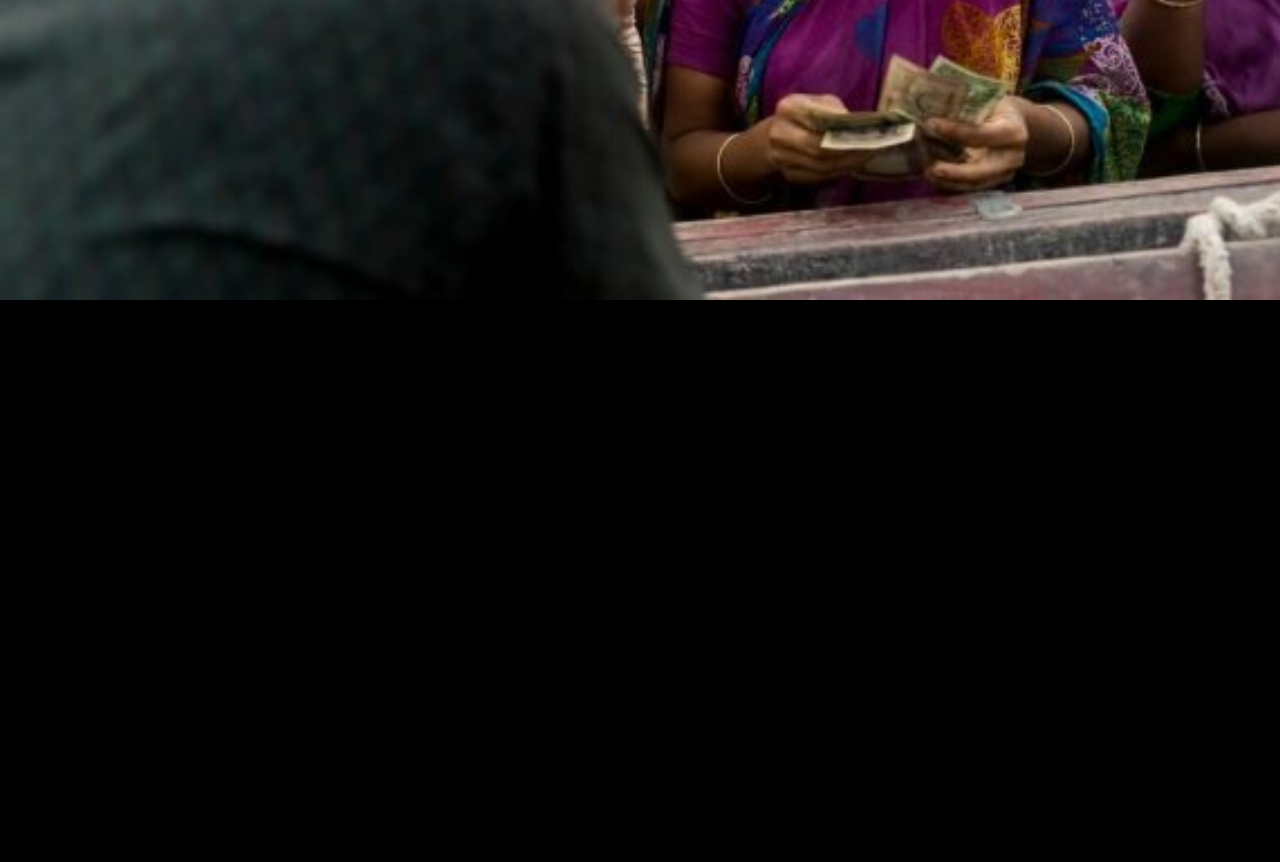
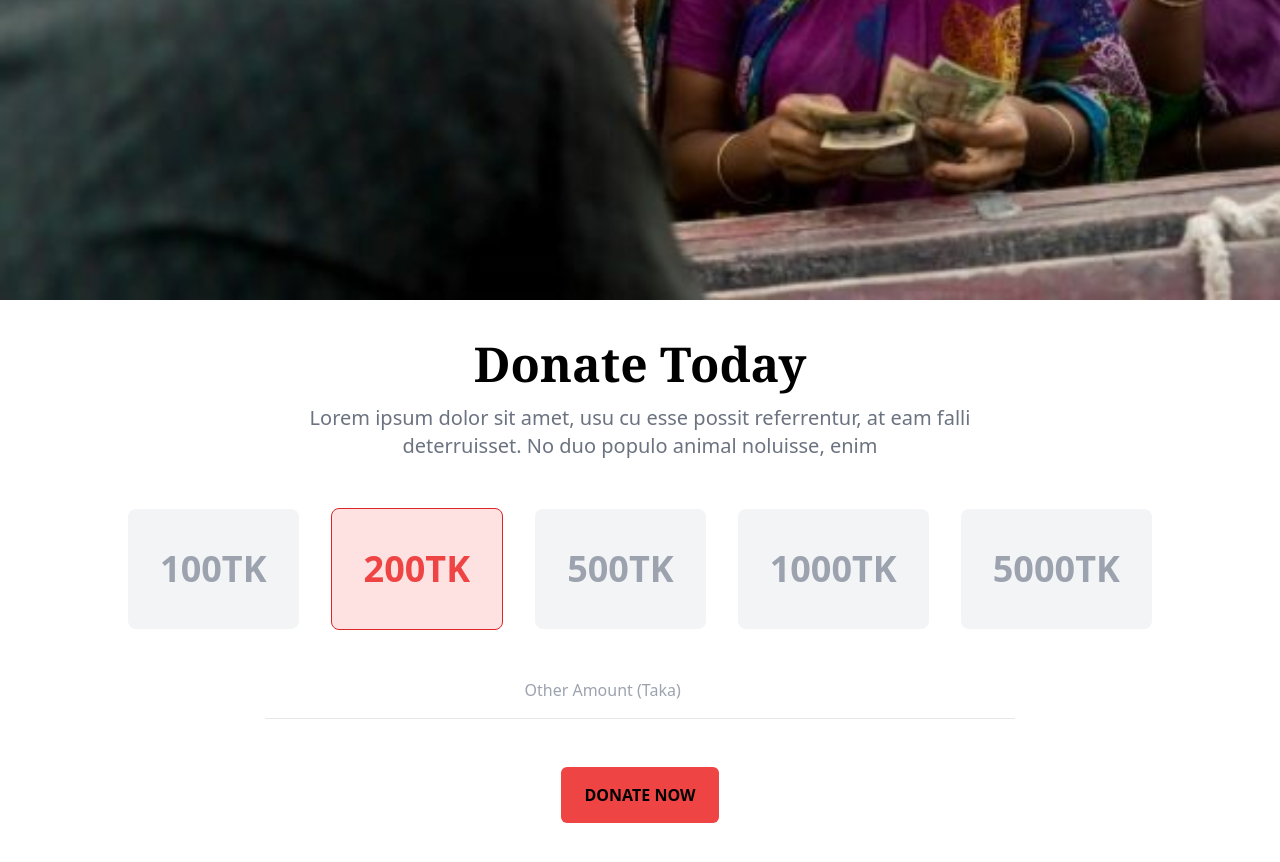
Before and after one commit to raselworshop/donate-today-my, a website built with Vite: page index.html in a window 1280 px wide. Shown: the part 680-1542 px from the top of the page. Before the commit the page ends 980 px from the top, so only its background shows below. Built offline with nearby package versions, Linux system fonts and the light colour scheme.

Commit message:
added the donate scetion

```diff
--- a/index.html
+++ b/index.html
@@ -18,9 +18,9 @@
     </script>
     <link rel="stylesheet" href="css/main.css">
 </head>
-<body class="bg-black text-white">
+<body>
     <!-- nav section start here -->
-    <nav class="w-full flex justify-end items-center my-0 mx-auto italic">
+    <nav class="w-full bg-black text-white flex justify-end items-center my-0 mx-auto italic">
         <ul class=" bg-slate-900 drop-shadow flex p-8 justify-around items-center gap-3 list-none hover:transition-transform sticky top-2 right-1">
             <li><a class="font-serif text-xl font-semibold no-underline tracking-normal hover:font-bold hover:font-sans hover:text-4xl hover:transition-transform" href="#">HOME</a></li>
             <li><a class="font-serif text-xl font-semibold no-underline tracking-normal hover:font-bold hover:font-sans hover:text-4xl hover:transition-transform" href="#">DONATE</a></li>
@@ -33,9 +33,29 @@
     <section class="w-full h-auto from-black bg-origin-content bg-fixed flex justify-center items-center gap-8 my-0 mx-auto bg-blend-darken backdrop-blur-lg bg-gradient-to-tr backdrop-saturate-0 backdrop-brightness-0 backdrop-opacity-5">
         <div class="w-full h-auto flex flex-col justify-around items-center p-72 bg-blend-overlay bg-cover bg-scroll bg-no-repeat" style="background-image: url('./images/donation1.jpg');">
             <h1 class="font-serif font-semibold text-5xl text-center text-stone-50 my-4">Let’s Help Those Who Are <br> More In Need</h1>
-            <p class="font-mono font-normal text-center text-gray-100 saturate-0 my-2 hover:text-slate-50 hover:bg-slate-950 hover:py-2 hover:px-3 hover:duration-500 hover:delay-300 hover:animate-pulse hover:ease-linear hover:transition-transform hover:rounded-md">Lorem ipsum dolor sit amet, usu cu esse possit referrentur, at eam falli <br> deterruisset. No duo populo animal noluisse, enim</p>
+            <p class="font-mono font-normal text-center text-gray-300 saturate-0 my-2 hover:text-slate-50 hover:bg-slate-950 hover:py-2 hover:px-3 hover:duration-500 hover:delay-300 hover:animate-pulse hover:ease-linear hover:transition-transform hover:rounded-md">Lorem ipsum dolor sit amet, usu cu esse possit referrentur, at eam falli <br> deterruisset. No duo populo animal noluisse, enim</p>
             <button class="backdrop-blur-sm my-8 py-4 px-6 bg-red-500 resize-x rounded-md font-semibold font-sans hover:font-serif hover:transition-all hover:duration-300 hover:ease-in-out hover:delay-0 hover:animate-pulse">DONATE NOW</button>
         </div>
     </section>
+    <!-- donate today section start here -->
+    <section class="w-11/12 flex flex-col justify-around items-center gap-4 my-10 mx-auto">
+        <div class="flex flex-col justify-evenly items-center gap-4">
+            <h1 class="font-serif font-bold from-neutral-950 text-5xl">Donate Today</h1>
+            <p class="text-center text-xl text-gray-500">Lorem ipsum dolor sit amet, usu cu esse possit referrentur, at eam falli <br> deterruisset. No duo populo animal noluisse, enim</p>
+        </div>
+        <div class="flex justify-around items-center gap-8 my-8">
+            <p class="font-semibold cursor-pointer py-10 p-8 bg-gray-100 text-gray-400 rounded-lg text-4xl hover:border hover:border-solid hover:border-red-600 hover:text-red-500 hover:bg-red-100">100TK</p>
+            <p class="font-semibold cursor-pointer py-10 p-8 bg-red-100 text-red-500 border border-solid border-red-600 rounded-lg text-4xl">200TK</p>
+            <p class="font-semibold cursor-pointer py-10 p-8 bg-gray-100 text-gray-400  rounded-lg text-4xl hover:border hover:border-solid hover:border-red-600 hover:text-red-500 hover:bg-red-100">500TK</p>
+            <p class="font-semibold cursor-pointer py-10 p-8 bg-gray-100 text-gray-400 rounded-lg text-4xl hover:border hover:border-solid hover:border-red-600 hover:text-red-500 hover:bg-red-100">1000TK</p>
+            <p class="font-semibold cursor-pointer py-10 p-8 bg-gray-100 text-gray-400 rounded-lg text-4xl hover:border hover:border-solid hover:border-red-600 hover:text-red-500 hover:bg-red-100">5000TK</p>
+        </div>
+        <div class="w-4/5 flex flex-col justify-around items-center gap-4 mx-auto my-0">
+            <input class="border-none outline-none" type="text" name="" id="" placeholder="Other Amount (Taka)">
+            <hr class="w-4/5">
+            <button class="backdrop-blur-sm my-8 py-4 px-6 bg-red-500 resize-x rounded-md font-semibold font-sans hover:font-serif hover:transition-all hover:duration-300 hover:ease-in-out hover:delay-0 hover:animate-pulse">DONATE NOW</button>
+        </div>
+    </section>
+
 </body>
 </html>
```
